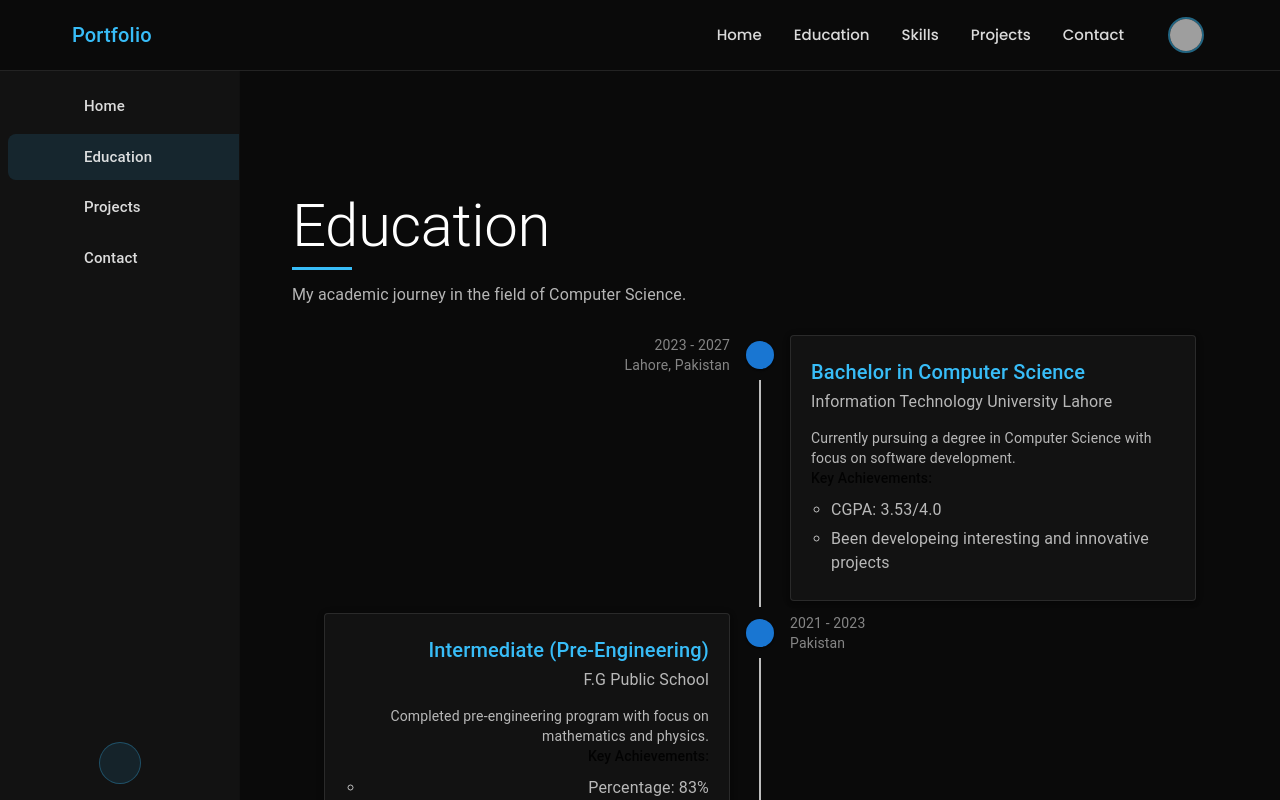
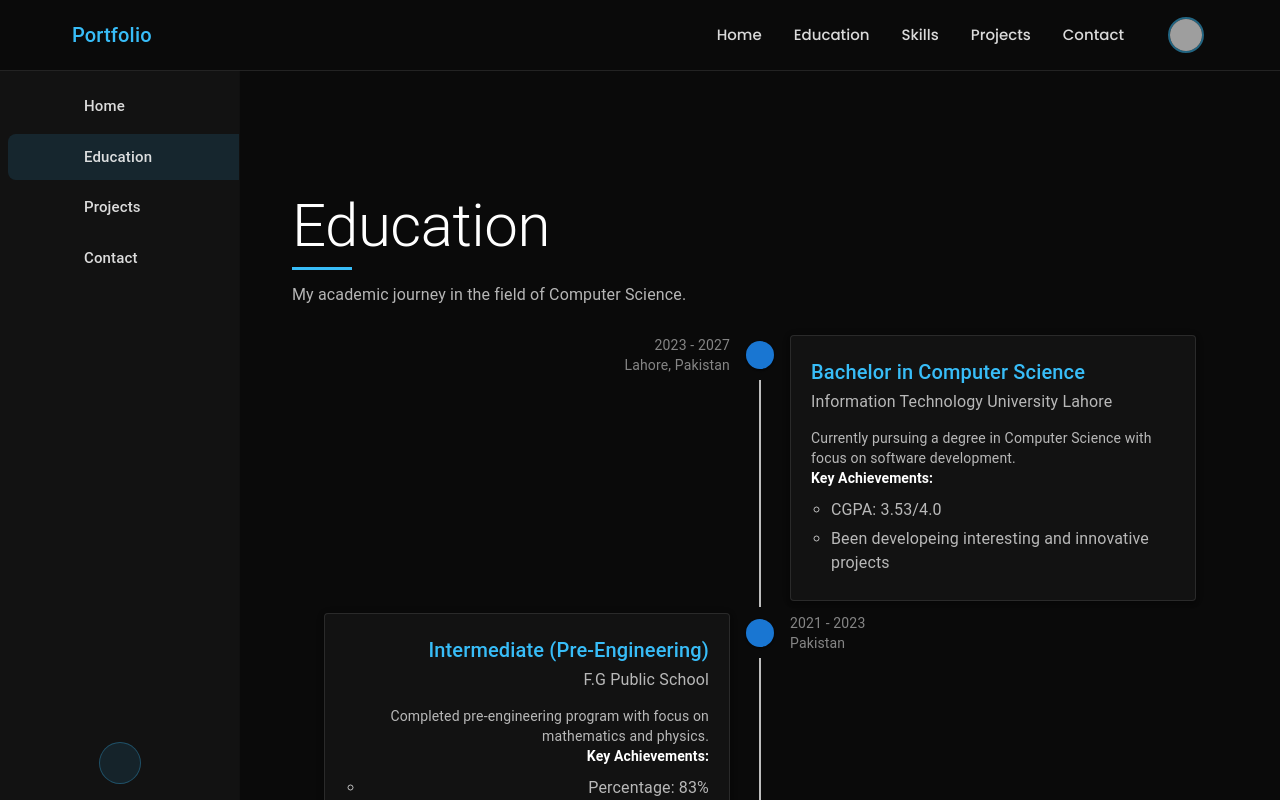
Before and after one commit to moizmoizdev/portfolio-v2, a React (Create React App) app: page /education in a window 1280 px wide. Shown: the top 800 px of the page. Built offline with nearby package versions, Linux system fonts and the light colour scheme; grey boxes are pictures that could not be loaded; some icons are missing.

Commit message:
Make 'Key Achievements' text bold and white

```diff
--- a/src/components/sections/Education/Education.css
+++ b/src/components/sections/Education/Education.css
@@ -70,6 +70,11 @@
   line-height: 1.6;
 }
 
+.timeline-achievements .MuiTypography-subtitle2 {
+  font-weight: 700 !important;
+  color: white !important;
+}
+
 .timeline-achievements ul {
   padding-left: 20px;
   margin-top: 8px;
```
